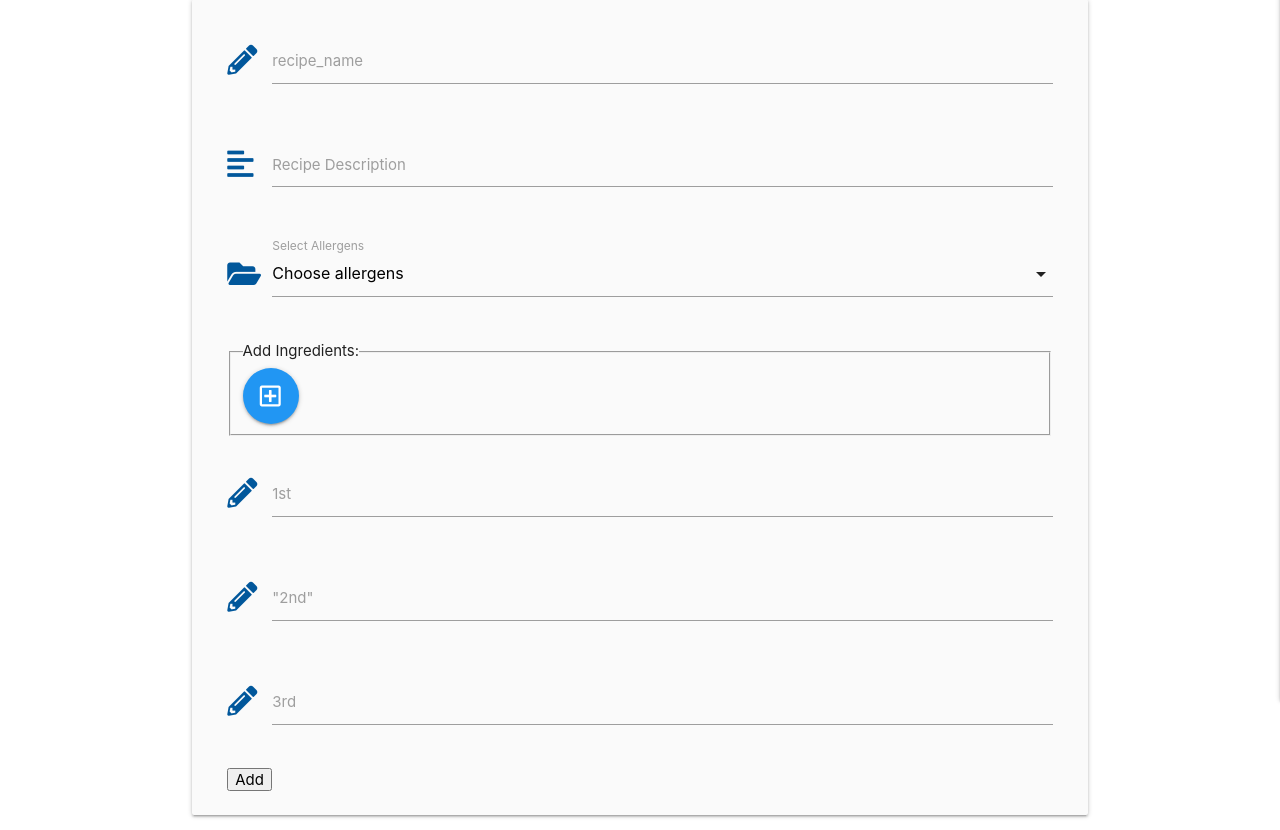
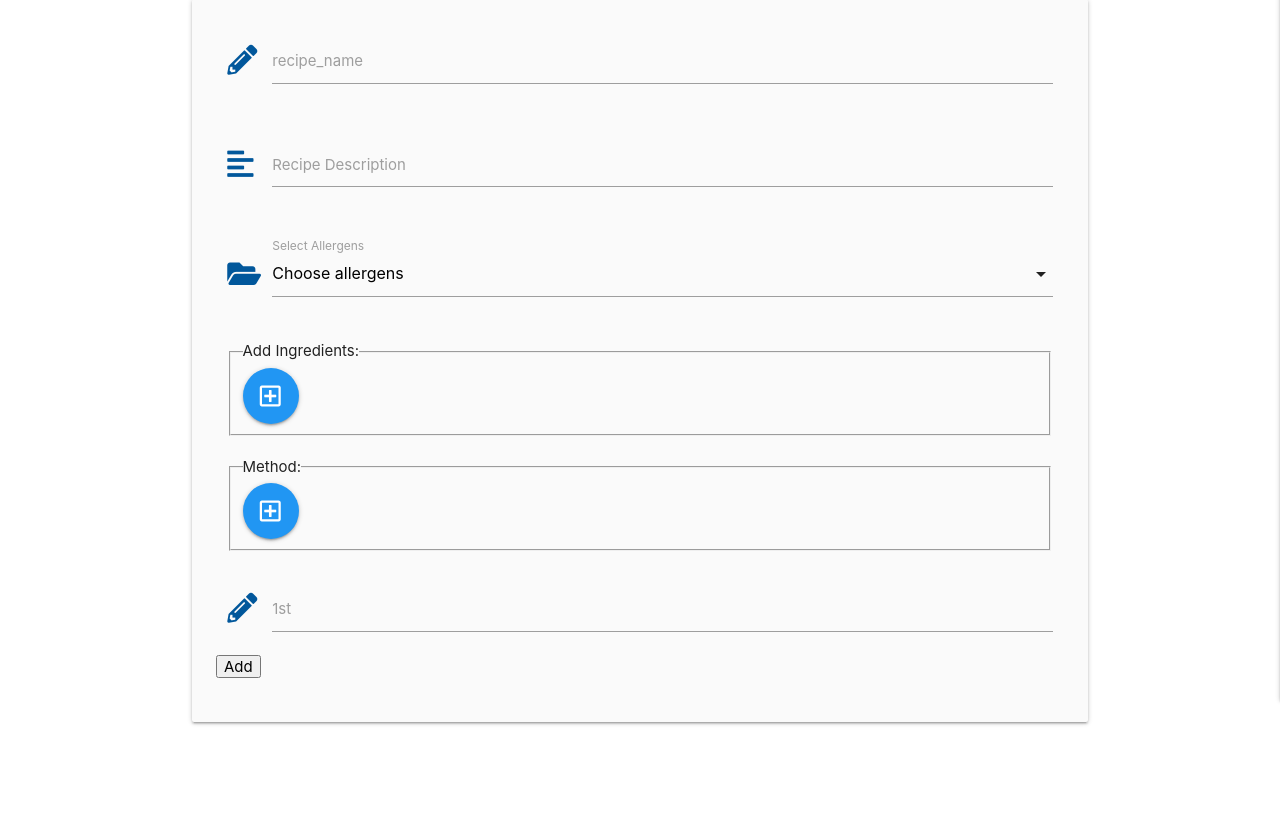
Before and after one commit to coder187/ci_ms3_cookbook, a Flask app: page /add_recipe.html in a window 1280 px wide. Shown: the part 160-990 px from the top of the page. After the commit the page ends 885 px from the top, so only its background shows below. Run offline with Flask 2, Linux system fonts and the light colour scheme; data that the repository does not hold is empty; some libraries are stand-ins or nearby versions.

Commit message:
add dynamic recipe method form fields

```diff
--- a/app.py
+++ b/app.py
@@ -42,8 +42,7 @@ def add_recipe():
     allergens = get_allergens()
 
     if request.method == "POST":
-        method_steps = request.form.getlist("method[]")
-        # ingredients = ["ingredient1","ingredient2","ingredient3","ingredient4"]
+        method_steps = request.form.getlist("meth[]")
         ingredients = request.form.getlist("ing[]")
 
         recipe = {
--- a/templates/add_recipe.html
+++ b/templates/add_recipe.html
@@ -38,12 +38,24 @@
                 <label for="category_name">Select Allergens</label>
             </div>
         </div>
+        <!-- Ingredients -->
         <div class="row">
             <div class="col s12">
                 <fieldset>
                     <legend>Add Ingredients:</legend>
-                    <button type = "button" class="btn-floating btn-large waves-effect waves-light blue" onclick="addIngredient(GetLastStepNo()+1);"><i class="far fa-plus-square"></i></button>
+                    <button type = "button" class="btn-floating btn-large waves-effect waves-light blue" onclick="addIngredient(GetLastStepNo('ingredients-container')+1,'ingredients-container');"><i class="far fa-plus-square"></i></button>
                     <div id="ingredients-container">
+                    </div>
+                </fieldset>
+            </div>
+        </div>
+        <!-- Method -->
+        <div class="row">
+            <div class="col s12">
+                <fieldset>
+                    <legend>Method:</legend>
+                    <button type = "button" class="btn-floating btn-large waves-effect waves-light blue" onclick="addIngredient(GetLastStepNo('method-container')+1,'method-container');"><i class="far fa-plus-square"></i></button>
+                    <div id="method-container">
                     </div>
                 </fieldset>
             </div>
@@ -57,31 +69,23 @@
                     required>
                 <label for="method[]">1st</label>
             </div>
-        </div><!-- METHOD TWO -->
-        <div class="row">
-            <div class="input-field col s12">
-                <i class="fas fa-pencil-alt prefix light-blue-text text-darken-4"></i>
-                <input id="method[]" type="text" name="method[]" minlength="5" maxlength="50" class="validate"
-                    required>
-                <label for="method[]">"2nd"</label>
-            </div>
-        </div><!-- METHOD THREE -->
-        <div class="row">
-            <div class="input-field col s12">
-                <i class="fas fa-pencil-alt prefix light-blue-text text-darken-4"></i>
-                <input id="method[]" type="text" name="method[]" minlength="5" maxlength="50" class="validate"
-                    required>
-                <label for="method[]">3rd</label>
-            </div>
-        </div>
+
         <button type="submit">Add</button>
 
     </form>
 
 <script>
-function GetLastStepNo(){
-  Cont = document.getElementById('ingredients-container')
+function GetLastStepNo(container){
+    searchstr = "ing_";
+    if (container != "ingredients-container" )
+        {
+            searchstr = "meth_";
+        }
+
+  Cont = document.getElementById(container)
+
   divChildren = Cont.childNodes;
+
 
   let x = 0;
   if (divChildren.length == 0) {
@@ -91,7 +95,7 @@ function GetLastStepNo(){
     for (var i=0; i < divChildren.length; i++) {
       let str = divChildren[i].id;
       if (typeof str !== 'undefined'){
-        if (str.includes("ing_")) {
+        if (str.includes(searchstr)) {
           x++;
         }
       }
@@ -99,31 +103,46 @@ function GetLastStepNo(){
   }
   return x;
 }
-    function addIngredient(num){
-        ingCont = document.getElementById('ingredients-container')
+    function addIngredient(num,container){
+        //use this function to add form control for both
+        //ingredients and method steps
+        let arr= 'ing';
+        let button_delete = 'but_';
+        let button_add ='but_add_';
+        let br_element = "br_";
+        let placeholder_text = "add your ingredient here";
+        if (container != 'ingredients-container'){
+            arr = 'meth';
+            button_delete = 'mbut_';
+            button_add = 'mbut_add_';
+            br_element = "mbr_";
+            placeholder_text = "add your method step here";
+        }
+
+        ingCont = document.getElementById(container)
         // Create a break line element
         let br = document.createElement("br");
-        br.setAttribute("id","br_" + num);
+        br.setAttribute("id",br_element + num);
 
         let no = document.createElement("input");
         no.setAttribute("type", "text");
-        no.setAttribute("id", "ing_" + num);
-        no.setAttribute("name", "ing[]");
-        no.setAttribute("placeholder", "add your ingredient here");
+        no.setAttribute("id", arr + "_" + num);
+        no.setAttribute("name", arr +"[]");
+        no.setAttribute("placeholder", placeholder_text);
 
         let but = document.createElement("button")
         but.setAttribute("type","button")
-        but.setAttribute("id","but_" + num)
-        but.setAttribute("name", "but_"+ num);
-        but.setAttribute("onclick","removeIngredient(" + num +");")
+        but.setAttribute("id",button_delete + num)
+        but.setAttribute("name", button_delete + num);
+        but.setAttribute("onclick","removeIngredient(" + num +",'" + container +"');")
         but.setAttribute("class","btn-floating btn-small waves-effect waves-light red")
         but.innerHTML= "<i class='far fa-minus-square'></i>"
 
         let butAdd = document.createElement("button")
         butAdd.setAttribute("type","button")
-        butAdd.setAttribute("id","but_add_" + num)
-        butAdd.setAttribute("name", "but_add_"+ num);
-        butAdd.setAttribute("onclick","addIngredient(GetLastStepNo()+1);")
+        butAdd.setAttribute("id",button_add + num)
+        butAdd.setAttribute("name", button_add + num);
+        butAdd.setAttribute("onclick","addIngredient(GetLastStepNo('" + container +"')+1,'" + container +"');")
         butAdd.setAttribute("class","btn-floating btn-small waves-effect waves-light green")
         butAdd.innerHTML= "<i class='far fa-plus-square'></i>"
 
@@ -135,11 +154,23 @@ function GetLastStepNo(){
 
     }
 
-    function removeIngredient(stepno){
-        document.getElementById("but_" + stepno).remove();
-        document.getElementById("ing_" + stepno).remove();
-        document.getElementById("but_add_" + stepno).remove();
-        document.getElementById("br_" + stepno).remove();
+    function removeIngredient(stepno,container){
+        let arr= 'ing_';
+        let button_delete = 'but_';
+        let button_add ='but_add_';
+        let bre = "br_";
+
+
+        if (container != "ingredients-container"){
+            arr= 'meth_';
+            button_delete = 'mbut_';
+            button_add ='mbut_add_';
+            bre = "mbr_";
+        }
+        document.getElementById(arr + stepno).remove();
+        document.getElementById(button_delete + stepno).remove();
+        document.getElementById(button_add + stepno).remove();
+        document.getElementById(bre + stepno).remove();
     }
 
 </script>
```
